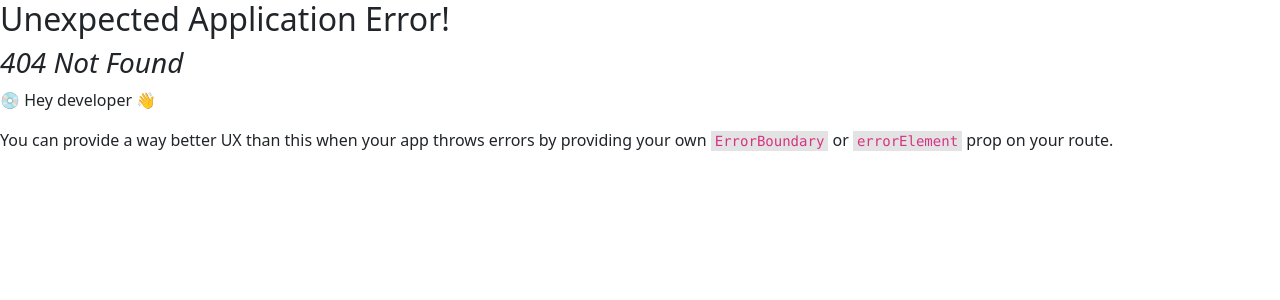
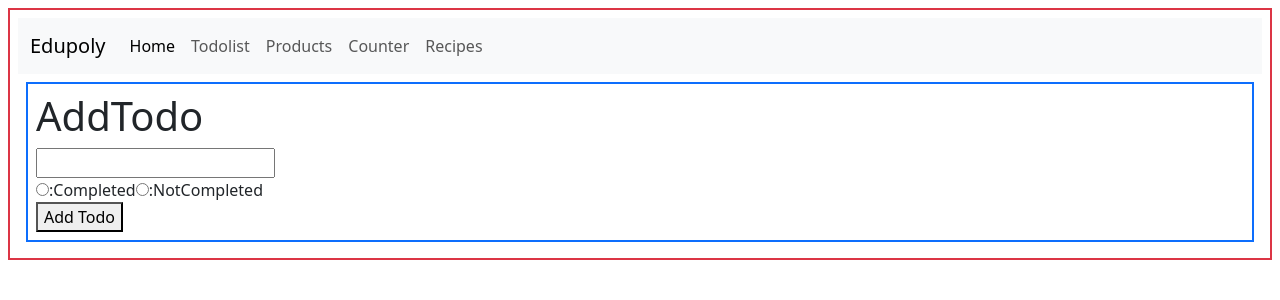
Before and after one commit to edupoly/rb56, a React (Vite) app: page /addTodo in a window 1280 px wide. Before the commit this address had no page. Shown: the top 300 px of the page. Built offline with nearby package versions, Linux system fonts and the light colour scheme.

Commit message:
rtk-mutation

```diff
--- a/package.json
+++ b/package.json
@@ -11,6 +11,7 @@
   },
   "dependencies": {
     "@reduxjs/toolkit": "^2.11.2",
+    "formik": "^2.4.9",
     "react": "^19.2.0",
     "react-dom": "^19.2.0",
     "react-redux": "^9.2.0",
--- a/src/app/store.js
+++ b/src/app/store.js
@@ -3,14 +3,20 @@ import counterReducer from "../features/counter/counterSlice";
 import { productsApi } from "../services/products";
 import { setupListeners } from "@reduxjs/toolkit/query";
 import { todosApi } from "../services/todos";
+import { recipesApi } from "../services/recipes";
 
 export const store = configureStore({
   reducer: {
     counter: counterReducer,
     [productsApi.reducerPath]: productsApi.reducer,
     [todosApi.reducerPath]: todosApi.reducer,
+    [recipesApi.reducerPath]: recipesApi.reducer,
   },
   middleware: (getDefaultMiddleware) =>
-    getDefaultMiddleware().concat(productsApi.middleware, todosApi.middleware),
+    getDefaultMiddleware().concat(
+      productsApi.middleware,
+      todosApi.middleware,
+      recipesApi.middleware,
+    ),
 });
 setupListeners(store.dispatch);
--- a/src/components/Navbar.jsx
+++ b/src/components/Navbar.jsx
@@ -41,6 +41,11 @@ function Navbar() {
                 Counter
               </Link>
             </li>
+            <li class="nav-item">
+              <Link class="nav-link" to="/recipes">
+                Recipes
+              </Link>
+            </li>
           </ul>
         </div>
       </div>
--- /dev/null
+++ b/src/features/recipes/Recipes.jsx
@@ -0,0 +1,16 @@
+import React from "react";
+import { useGetAllRecipesQuery } from "../../services/recipes";
+
+function Recipes() {
+  var { isLoading, data } = useGetAllRecipesQuery();
+
+  return (
+    <div className="border border-2 p-2 m-2 border-danger">
+      <h1>Recipes</h1>
+      {isLoading && <b>Loading...</b>}
+      {!isLoading && JSON.stringify(data)}
+    </div>
+  );
+}
+
+export default Recipes;
--- /dev/null
+++ b/src/features/todolist/AddTodo.jsx
@@ -0,0 +1,49 @@
+import { useFormik } from "formik";
+import React from "react";
+import {
+  useAddTodoMutation,
+  useLazyGetAllTodosQuery,
+} from "../../services/todos";
+
+function AddTodo() {
+  var [addTodoFn] = useAddTodoMutation();
+  var [lazyGetAllTodosFn] = useLazyGetAllTodosQuery();
+
+  let todoForm = useFormik({
+    initialValues: {
+      userId: 1,
+      title: "",
+      completed: false,
+    },
+    onSubmit: (values) => {
+      addTodoFn(values).then(() => {
+        lazyGetAllTodosFn();
+      });
+    },
+  });
+  return (
+    <div className="border border-2 p-2 m-2 border-primary">
+      <h1>AddTodo</h1>
+      <form onSubmit={todoForm.handleSubmit}>
+        <input type="text" {...todoForm.getFieldProps("title")} />
+        <br />
+        <input
+          type="radio"
+          {...todoForm.getFieldProps("completed")}
+          value="true"
+        />
+        :Completed
+        <input
+          type="radio"
+          {...todoForm.getFieldProps("completed")}
+          value="false"
+        />
+        :NotCompleted
+        <br />
+        <button type="submit">Add Todo</button>
+      </form>
+    </div>
+  );
+}
+
+export default AddTodo;
--- a/src/features/todolist/Todolist.jsx
+++ b/src/features/todolist/Todolist.jsx
@@ -1,16 +1,37 @@
 import React from "react";
-import { useGetAllTodosQuery } from "../../services/todos";
+import {
+  useDeleteTodoMutation,
+  useGetAllTodosQuery,
+  useLazyGetAllTodosQuery,
+} from "../../services/todos";
+import { Link } from "react-router-dom";
 
 function Todolist() {
   var { isLoading, data } = useGetAllTodosQuery();
+  var [lazyGetAllTodosFn] = useLazyGetAllTodosQuery();
+  let [deleteTodoFn] = useDeleteTodoMutation();
   return (
     <div className="border border-2 p-2 m-2 border-primary">
       <h1>Todolist</h1>
+      <Link to="/addTodo">Add Todo</Link>
       {isLoading && <b>Loading</b>}
       {!isLoading && (
         <ul>
           {data.map((todo) => {
-            return <li>{todo.title}</li>;
+            return (
+              <li>
+                {todo.title}
+                <button
+                  onClick={() => {
+                    deleteTodoFn(todo.id).then(() => {
+                      lazyGetAllTodosFn();
+                    });
+                  }}
+                >
+                  Delete
+                </button>
+              </li>
+            );
           })}
         </ul>
       )}
--- /dev/null
+++ b/src/services/recipes.js
@@ -0,0 +1,19 @@
+// Need to use the React-specific entry point to import createApi
+import { createApi, fetchBaseQuery } from "@reduxjs/toolkit/query/react";
+
+// Define a service using a base URL and expected endpoints
+export const recipesApi = createApi({
+  reducerPath: "recipesApi",
+  baseQuery: fetchBaseQuery({
+    baseUrl: "http://localhost:3000/recipes",
+  }),
+  endpoints: (builder) => ({
+    getAllRecipes: builder.query({
+      query: () => ``,
+    }),
+  }),
+});
+
+// Export hooks for usage in functional components, which are
+// auto-generated based on the defined endpoints
+export const { useGetAllRecipesQuery } = recipesApi;
--- a/src/services/todos.js
+++ b/src/services/todos.js
@@ -5,15 +5,40 @@ import { createApi, fetchBaseQuery } from "@reduxjs/toolkit/query/react";
 export const todosApi = createApi({
   reducerPath: "todosApi",
   baseQuery: fetchBaseQuery({
-    baseUrl: "https://jsonplaceholder.typicode.com/todos",
+    baseUrl: "http://localhost:3000/todos",
   }),
   endpoints: (builder) => ({
     getAllTodos: builder.query({
       query: () => ``,
+    }),
+    addTodo: builder.mutation({
+      query: (todo) => {
+        return {
+          url: "/",
+          method: "POST",
+          headers: {
+            "Content-Type": "application/json",
+          },
+          body: JSON.stringify(todo),
+        };
+      },
+    }),
+    deleteTodo: builder.mutation({
+      query: (id) => {
+        return {
+          url: `/${id}`,
+          method: "DELETE",
+        };
+      },
     }),
   }),
 });
 
 // Export hooks for usage in functional components, which are
 // auto-generated based on the defined endpoints
-export const { useGetAllTodosQuery } = todosApi;
+export const {
+  useGetAllTodosQuery,
+  useLazyGetAllTodosQuery,
+  useAddTodoMutation,
+  useDeleteTodoMutation,
+} = todosApi;
```
Also changed, not shown: src/main.jsx (+10 -0 lines), 1 other file (tests, documents, lock files or other folders).
